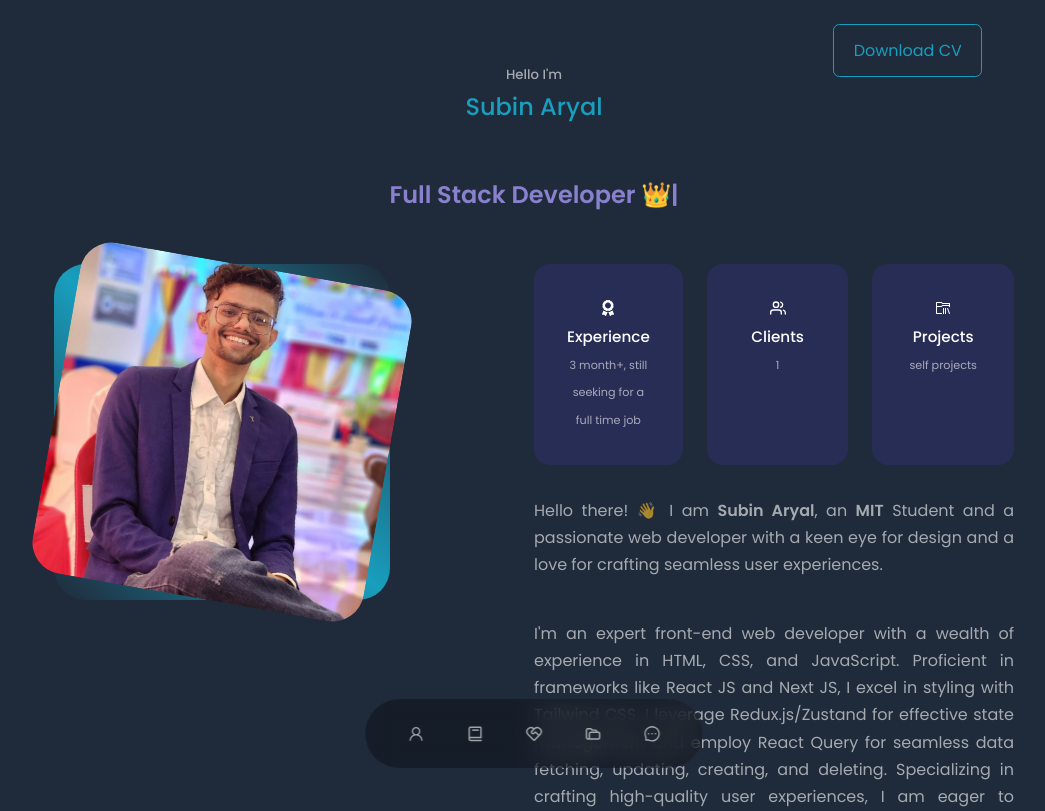
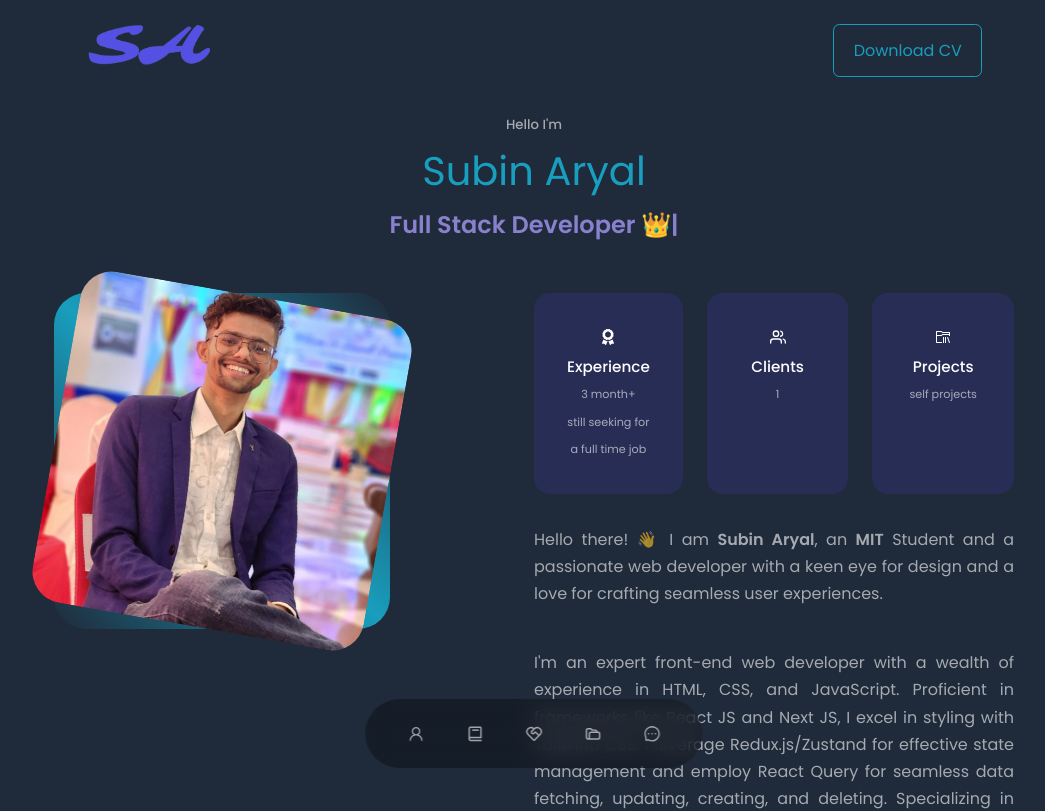
Before and after one commit to AryalSubin/subin-portfolio-react, a React (Create React App) app: page / in a window 1280 px wide. Shown: the top 811 px of the page, without its empty margins (106-1151 px from the left). Built offline with nearby package versions, Linux system fonts and the light colour scheme.

Commit message:
logo added at top and portfolio card adjusted

```diff
--- a/src/components/about/About.jsx
+++ b/src/components/about/About.jsx
@@ -9,9 +9,13 @@ import CTA from "../header/CTA";
 
 const about = () => {
   return (
+    <div>
+      <div className="logoHeader">
+        <img src="logo.png" alt="" />
+      </div>
       <section id="about">
         <h5>Hello I'm</h5>
-      <h2>Subin Aryal</h2>
+        <p className="helloI">Subin Aryal</p>
         <CTA />
         <h2 className="typ">
           <Typical
@@ -37,7 +41,11 @@ const about = () => {
               <article className="about__card">
                 <FaAward className="about_icon" />
                 <h5>Experience</h5>
-              <small> 3 month+, still seeking for a full time job</small>
+                <small>
+                  {" "}
+                  3 month+
+                  <br /> still seeking for a full time job
+                </small>
               </article>
               <article className="about__card">
                 <FiUsers className="about_icon" />
@@ -51,19 +59,20 @@ const about = () => {
               </article>
             </div>
             <p>
-            Hello there! 👋 I am <b>Subin Aryal</b>, an <b>MIT</b> Student and a
-            passionate web developer with a keen eye for design and a love for
-            crafting seamless user experiences.
+              Hello there! 👋 I am <b>Subin Aryal</b>, an <b>MIT</b> Student and
+              a passionate web developer with a keen eye for design and a love
+              for crafting seamless user experiences.
             </p>
             <p>
-            I'm an expert front-end web developer with a wealth of experience in
-            HTML, CSS, and JavaScript. Proficient in frameworks like React JS
-            and Next JS, I excel in styling with Tailwind CSS. I leverage
+              I'm an expert front-end web developer with a wealth of experience
+              in HTML, CSS, and JavaScript. Proficient in frameworks like React
+              JS and Next JS, I excel in styling with Tailwind CSS. I leverage
               Redux.js/Zustand for effective state management and employ React
-            Query for seamless data fetching, updating, creating, and deleting.
-            Specializing in crafting high-quality user experiences, I am eager
-            to connect if you're seeking a dedicated professional to elevate
-            your team and enhance your site. Thank you for considering me
+              Query for seamless data fetching, updating, creating, and
+              deleting. Specializing in crafting high-quality user experiences,
+              I am eager to connect if you're seeking a dedicated professional
+              to elevate your team and enhance your site. Thank you for
+              considering me
             </p>
             <a href="#contact" className="btn btn-primary">
               Let's Talk
@@ -71,6 +80,7 @@ const about = () => {
           </div>
         </div>
       </section>
+    </div>
   );
 };
 
--- a/src/components/about/about.css
+++ b/src/components/about/about.css
@@ -60,6 +60,12 @@
   text-align: center;
   transition: var(--transition);
 }
+.helloI{
+  font-size: 40px;
+
+  text-align: center;
+  color: var(--color-primary);
+}
 
 .about__card:hover {
   background: transparent;
@@ -86,6 +92,13 @@
   margin: 2rem 0 2.6rem;
   color: var(--color-light);
   text-align: justify;
+}
+.logoHeader{
+  position: relative;
+  top: 20px;
+  left: 192px;
+  width: 200px;
+  height: 50px;
 }
 
 
--- a/src/components/header/CTA.jsx
+++ b/src/components/header/CTA.jsx
@@ -7,6 +7,7 @@ const CTA = () => {
       <a href={CV} download className="btn btn-primary">
         Download CV
       </a>
+
       {/* <a href="#contact" className="btn btn-primary">
         Let's Talk
       </a> */}
--- a/src/components/portfolio/portfolio.css
+++ b/src/components/portfolio/portfolio.css
@@ -10,22 +10,22 @@
   width: 100%;
   background: var(--color-bg-variant);
   box-shadow: rgba(0, 0, 0, 0.2) 0px 60px 40px -7px;
-  border-radius: 2.5rem;
+  border-radius: 15px;
   border: 2px solid transparent;
   transition: var(--transition);
 }
 .portfolio__item:hover {
   background: #31316c;
   box-shadow: rgba(0, 0, 0, 0.2) 0px 60px 40px -7px;
-  transform: scale(1.03);
-  transform-origin: bottom;
+  transform: scale(1.01);
+
 
 
 
 }
 
 .portfolio__item-image {
-  border-radius: 2.5rem;
+  border-radius: 15px;
   height: 200px;
 
   overflow: hidden;
```
Also changed, not shown: src/components/header/header.css (+6 -1 lines). Lines whose indentation alone changed are shown as unchanged.
